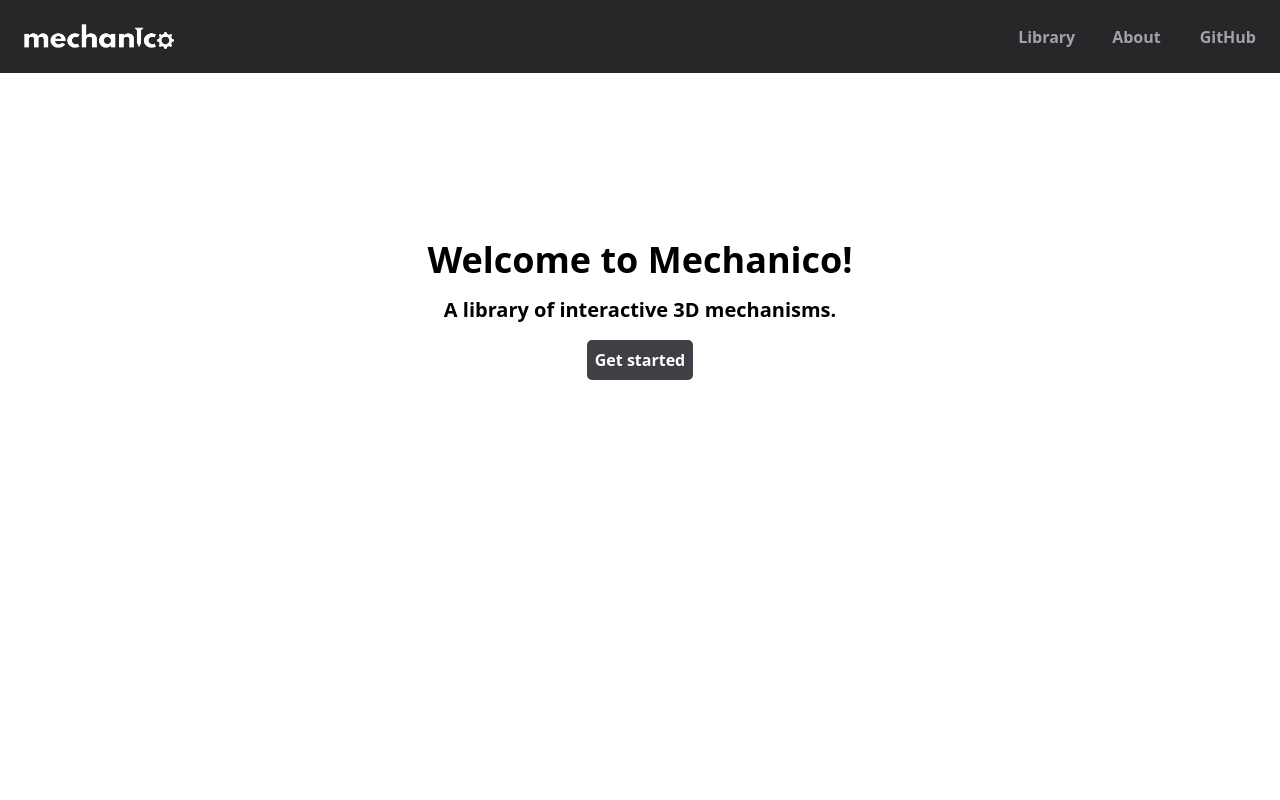
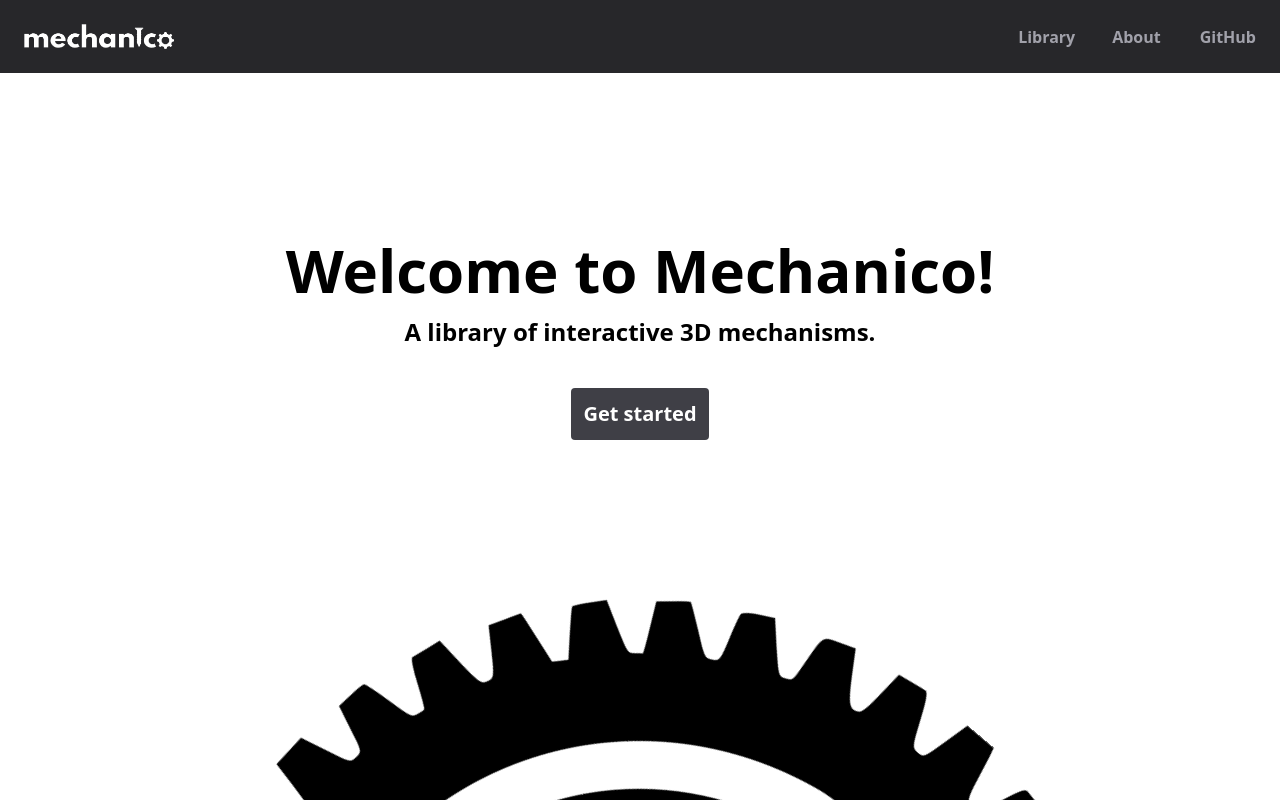
Before and after one commit to S4mst3r25/mechanico, a React (Vite) app: page / in a window 1280 px wide. Shown: the top 800 px of the page. Built offline with nearby package versions, Linux system fonts and the light colour scheme; some icons are missing.

Commit message:
Improve homepage UI & update TODO
Co-authored-by: TheHat1 <TheHat1@users.noreply.github.com>

```diff
--- a/src/assets/css/main.css
+++ b/src/assets/css/main.css
@@ -1,3 +1,16 @@
 canvas {
     filter: saturate(170%);
 }
+
+.animatedGear {
+    animation: spin 50s linear infinite;
+}
+
+@keyframes spin {
+    from {
+      transform: rotate(0deg);
+    }
+    to {
+      transform: rotate(360deg);
+    }
+  }
--- a/src/routes/Home.jsx
+++ b/src/routes/Home.jsx
@@ -1,13 +1,15 @@
-import { useNavigate } from "react-router-dom";
+import { useNavigate } from "react-router-dom"
+import gear from 'src/assets/images/gear.png'
 
 export default function Home() {
-  const navigate = useNavigate();
+  const navigate = useNavigate()
 
   return (
-    <div className="text-center mt-60">
-      <h1 className="font-bold text-4xl mb-4">Welcome to Mechanico!</h1>
-      <p className="font-bold text-xl mb-4">A library of interactive 3D mechanisms.</p>
-      <button onClick={() => { navigate("library") }} className="bg-zinc-700 p-2 text-white font-bold rounded-[5px] hover:bg-zinc-800 transition">Get started</button>
+    <div className="text-center mt-60 overflow-hidden h-[100vh]">
+      <h1 className="font-bold text-6xl mb-4">Welcome to Mechanico!</h1>
+      <p className="font-bold text-2xl">A library of interactive 3D mechanisms.</p>
+      <button onClick={() => { navigate("library") }} className="mt-10 bg-zinc-700 p-3 text-white font-bold text-xl rounded-[4px] hover:bg-zinc-800 transition">Get started</button>
+      <img src={gear} className="animatedGear mt-40 mx-auto" />
     </div>
   )
 }
```
Also changed, not shown: src/assets/images/gear.png (added), 1 other file (tests, documents, lock files or other folders).
